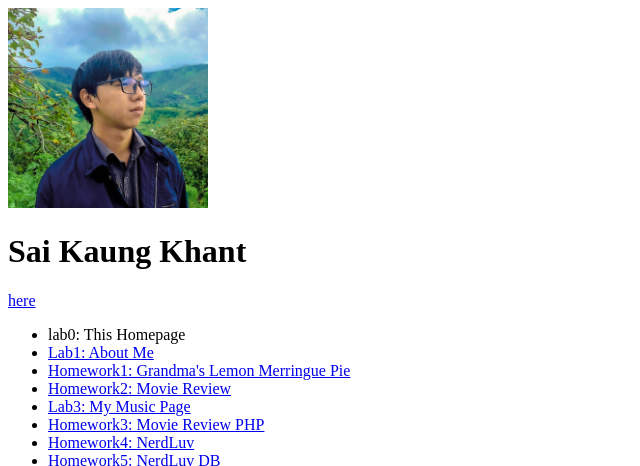
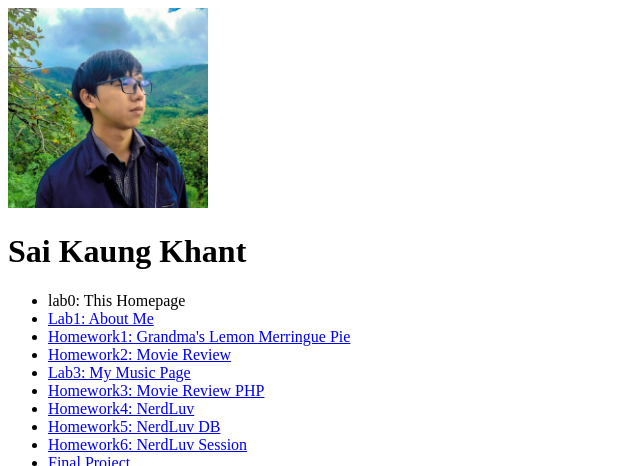
Before and after one commit to kaung8khant/wap, a plain HTML site: page index.html in a window 1280 px wide. Shown: the top 466 px of the page, without its empty margins (0-640 px from the left). Drawn offline with Linux system fonts and the light colour scheme.

Commit message:
remove here

```diff
--- a/index.html
+++ b/index.html
@@ -7,7 +7,7 @@
   <body>
     <img src="./profile.jpg" alt="profile" width="200" height="200" />
     <h1>Sai Kaung Khant</h1>
-    <a href="#">here</a>
+
     <ul>
       <li>lab0: This Homepage</li>
       <li><a href="#">Lab1: About Me</a></li>
```
